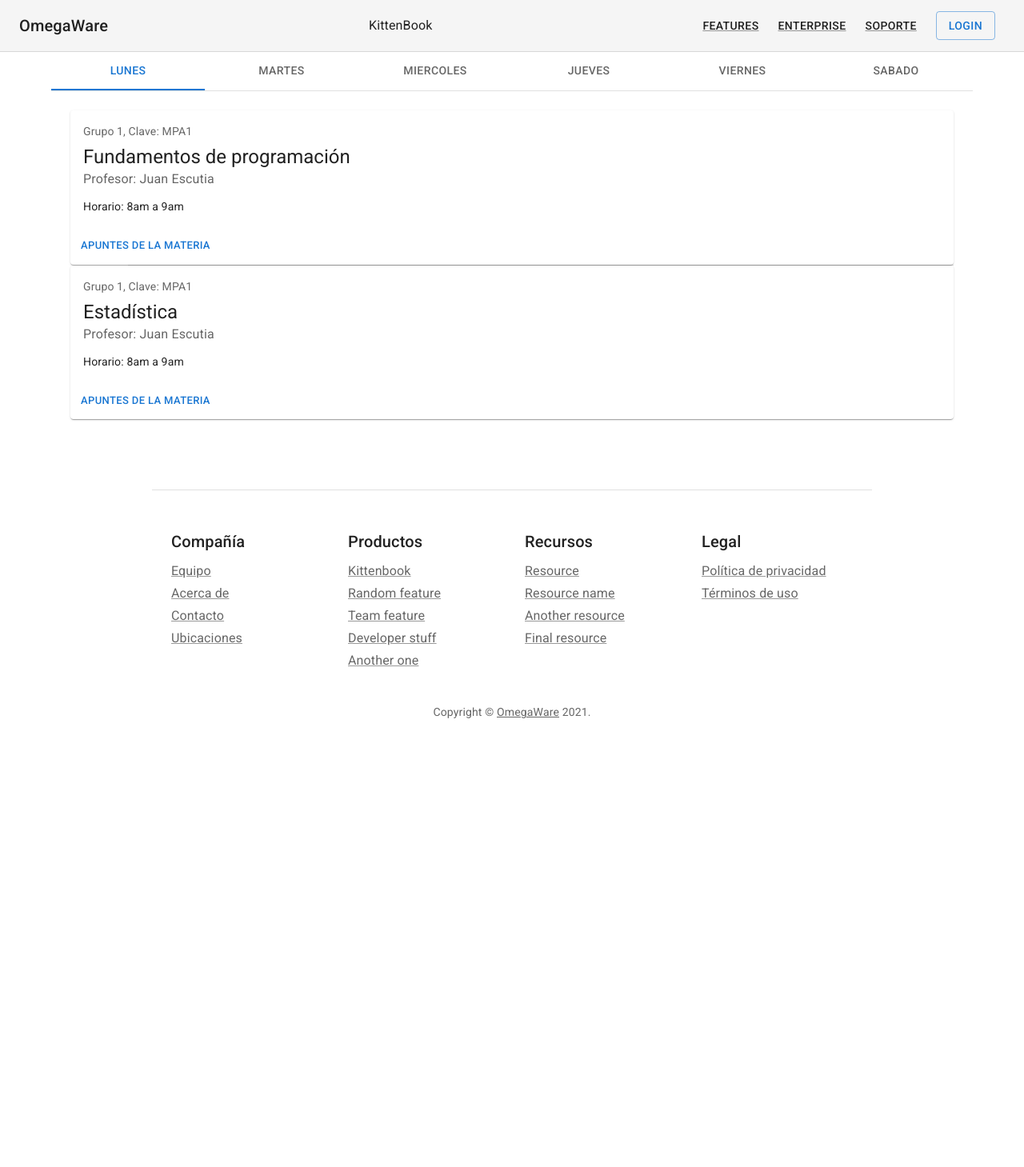
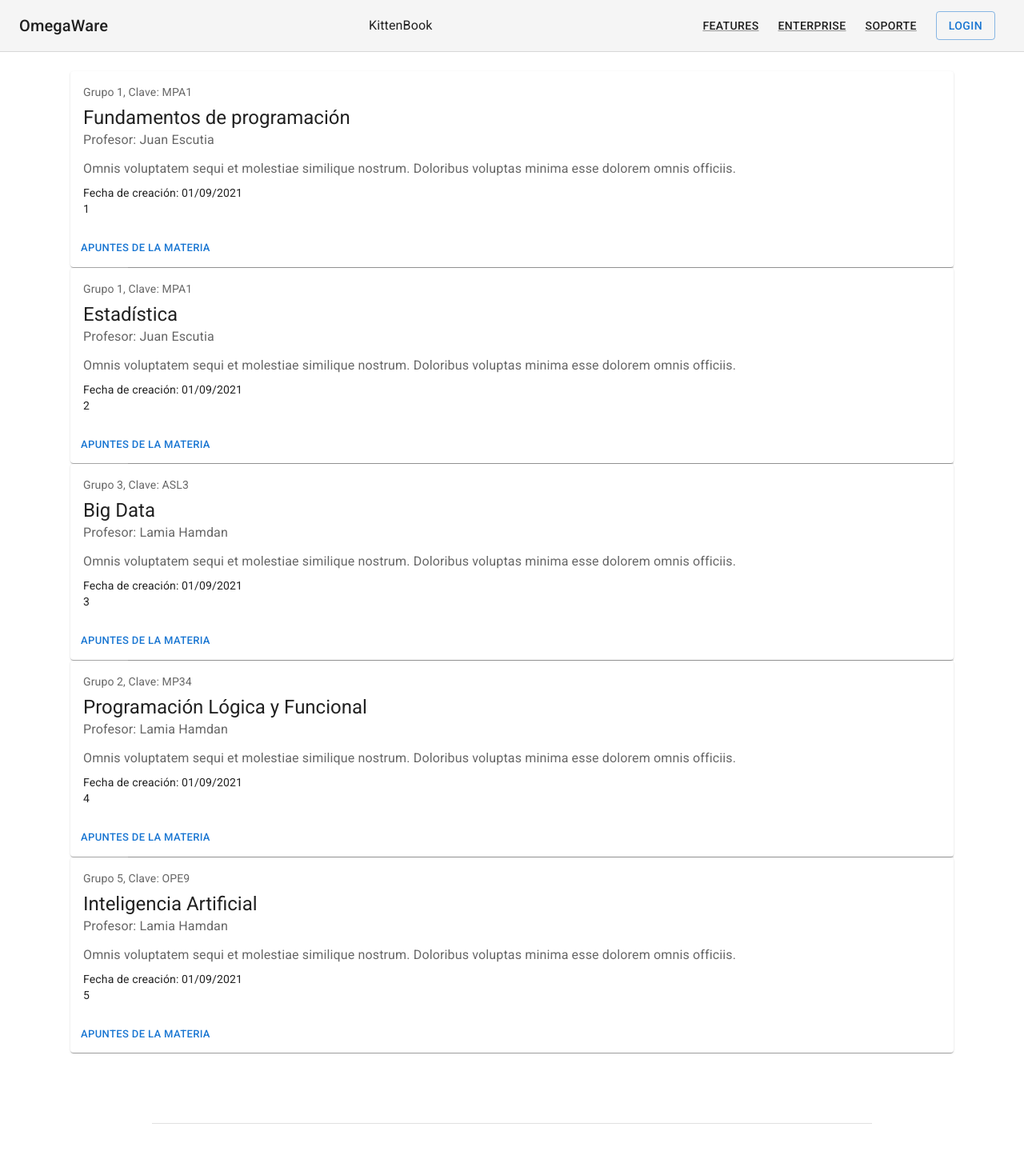
Before and after one commit to morning-g/kittenbook-frontend, a React (Create React App) app: page /horario in a window 1280 px wide. Shown: the top 1459 px of the page at 80% size. Before the commit the page ends 948 px from the top, so only its background shows below. Built offline with nearby package versions, Linux system fonts and the light colour scheme.

Commit message:
Tarjetas materias

```diff
--- a/src/componentes/Horario.js
+++ b/src/componentes/Horario.js
@@ -9,8 +9,8 @@ import Card from "@mui/material/Card";
 import CardActions from "@mui/material/CardActions";
 import CardContent from "@mui/material/CardContent";
 import Button from "@mui/material/Button";
-import Divider from '@mui/material/Divider';
-import { Link } from 'react-router-dom';
+import Divider from "@mui/material/Divider";
+import { Link } from "react-router-dom";
 function TabPanel(props) {
   const { children, value, index, ...other } = props;
 
@@ -54,26 +54,15 @@ export default function Horario() {
   return (
     <Container>
       <Box sx={{ width: "100%" }}>
-        <Box sx={{ borderBottom: 1, borderColor: "divider" }}>
-          <Tabs
-            value={value}
-            onChange={handleChange}
-            aria-label="basic tabs example"
-            variant="fullWidth"
+
+        <TabPanel value={value} index={0}>
+          <Card sx={{ minWidth: 100 }}>
+            <CardContent>
+              <Typography
+                sx={{ fontSize: 14 }}
+                color="text.secondary"
+                gutterBottom
               >
-            <Tab label="Lunes" {...a11yProps(0)} />
-            <Tab label="Martes" {...a11yProps(1)} />
-            <Tab label="Miercoles" {...a11yProps(2)} />
-            <Tab label="Jueves" {...a11yProps(3)} />
-            <Tab label="Viernes" {...a11yProps(4)} />
-            <Tab label="Sabado" {...a11yProps(5)} />
-          </Tabs>
-        </Box>
-
-        <TabPanel value={value} index={0} >
-        <Card sx={{ minWidth: 100}}>
-          <CardContent>
-            <Typography sx={{ fontSize: 14 }} color="text.secondary" gutterBottom>
                 Grupo 1, Clave: MPA1
               </Typography>
               <Typography variant="h5" component="div">
@@ -82,9 +71,12 @@ export default function Horario() {
               <Typography sx={{ mb: 1.5 }} color="text.secondary">
                 Profesor: Juan Escutia
               </Typography>
-          <Typography variant="body2">
-            Horario: 8am a 9am
+              <Typography sx={{ mb: 1.0 }} color="text.secondary">
+                Omnis voluptatem sequi et molestiae similique nostrum. Doloribus
+                voluptas minima esse dolorem omnis officiis.
               </Typography>
+              <Typography variant="body2">Fecha de creación: 01/09/2021</Typography>
+              <Typography variant="body2">1</Typography>
             </CardContent>
             <CardActions>
               <Link to="/notas">
@@ -92,10 +84,14 @@ export default function Horario() {
               </Link>
             </CardActions>
           </Card>
-      <Divider variant="inset" component=""/>
-      <Card sx={{ minWidth: 100}}>
+          <Divider variant="inset" component="" />
+          <Card sx={{ minWidth: 100 }}>
             <CardContent>
-            <Typography sx={{ fontSize: 14 }} color="text.secondary" gutterBottom>
+              <Typography
+                sx={{ fontSize: 14 }}
+                color="text.secondary"
+                gutterBottom
+              >
                 Grupo 1, Clave: MPA1
               </Typography>
               <Typography variant="h5" component="div">
@@ -104,9 +100,99 @@ export default function Horario() {
               <Typography sx={{ mb: 1.5 }} color="text.secondary">
                 Profesor: Juan Escutia
               </Typography>
-          <Typography variant="body2">
-            Horario: 8am a 9am
+              <Typography sx={{ mb: 1.0 }} color="text.secondary">
+                Omnis voluptatem sequi et molestiae similique nostrum. Doloribus
+                voluptas minima esse dolorem omnis officiis.
               </Typography>
+              <Typography variant="body2">Fecha de creación: 01/09/2021</Typography>
+              <Typography variant="body2">2</Typography>
+            </CardContent>
+            <CardActions>
+              <Link to="/notas">
+                <Button size="small">Apuntes de la materia</Button>
+              </Link>
+            </CardActions>
+          </Card>
+          <Divider variant="inset" component="" />
+          <Card sx={{ minWidth: 100 }}>
+            <CardContent>
+              <Typography
+                sx={{ fontSize: 14 }}
+                color="text.secondary"
+                gutterBottom
+              >
+                Grupo 3, Clave: ASL3
+              </Typography>
+              <Typography variant="h5" component="div">
+                Big Data
+              </Typography>
+              <Typography sx={{ mb: 1.5 }} color="text.secondary">
+                Profesor: Lamia Hamdan
+              </Typography>
+              <Typography sx={{ mb: 1.0 }} color="text.secondary">
+                Omnis voluptatem sequi et molestiae similique nostrum. Doloribus
+                voluptas minima esse dolorem omnis officiis.
+              </Typography>
+              <Typography variant="body2">Fecha de creación: 01/09/2021</Typography>
+              <Typography variant="body2">3</Typography>
+            </CardContent>
+            <CardActions>
+              <Link to="/notas">
+                <Button size="small">Apuntes de la materia</Button>
+              </Link>
+            </CardActions>
+          </Card>
+          <Divider variant="inset" component="" />
+          <Card sx={{ minWidth: 100 }}>
+            <CardContent>
+              <Typography
+                sx={{ fontSize: 14 }}
+                color="text.secondary"
+                gutterBottom
+              >
+                Grupo 2, Clave: MP34
+              </Typography>
+              <Typography variant="h5" component="div">
+                Programación Lógica y Funcional
+              </Typography>
+              <Typography sx={{ mb: 1.5 }} color="text.secondary">
+                Profesor: Lamia Hamdan
+              </Typography>
+              <Typography sx={{ mb: 1.0 }} color="text.secondary">
+                Omnis voluptatem sequi et molestiae similique nostrum. Doloribus
+                voluptas minima esse dolorem omnis officiis.
+              </Typography>
+              <Typography variant="body2">Fecha de creación: 01/09/2021</Typography>
+              <Typography variant="body2">4</Typography>
+            </CardContent>
+            <CardActions>
+              <Link to="/notas">
+                <Button size="small">Apuntes de la materia</Button>
+              </Link>
+            </CardActions>
+          </Card>
+          <Divider variant="inset" component="" />
+          <Card sx={{ minWidth: 100 }}>
+            <CardContent>
+              <Typography
+                sx={{ fontSize: 14 }}
+                color="text.secondary"
+                gutterBottom
+              >
+                Grupo 5, Clave: OPE9
+              </Typography>
+              <Typography variant="h5" component="div">
+                Inteligencia Artificial
+              </Typography>
+              <Typography sx={{ mb: 1.5 }} color="text.secondary">
+                Profesor: Lamia Hamdan
+              </Typography>
+              <Typography sx={{ mb: 1.0 }} color="text.secondary">
+                Omnis voluptatem sequi et molestiae similique nostrum. Doloribus
+                voluptas minima esse dolorem omnis officiis.
+              </Typography>
+              <Typography variant="body2">Fecha de creación: 01/09/2021</Typography>
+              <Typography variant="body2">5</Typography>
             </CardContent>
             <CardActions>
               <Link to="/notas">
```
Lines whose indentation alone changed are shown as unchanged.
